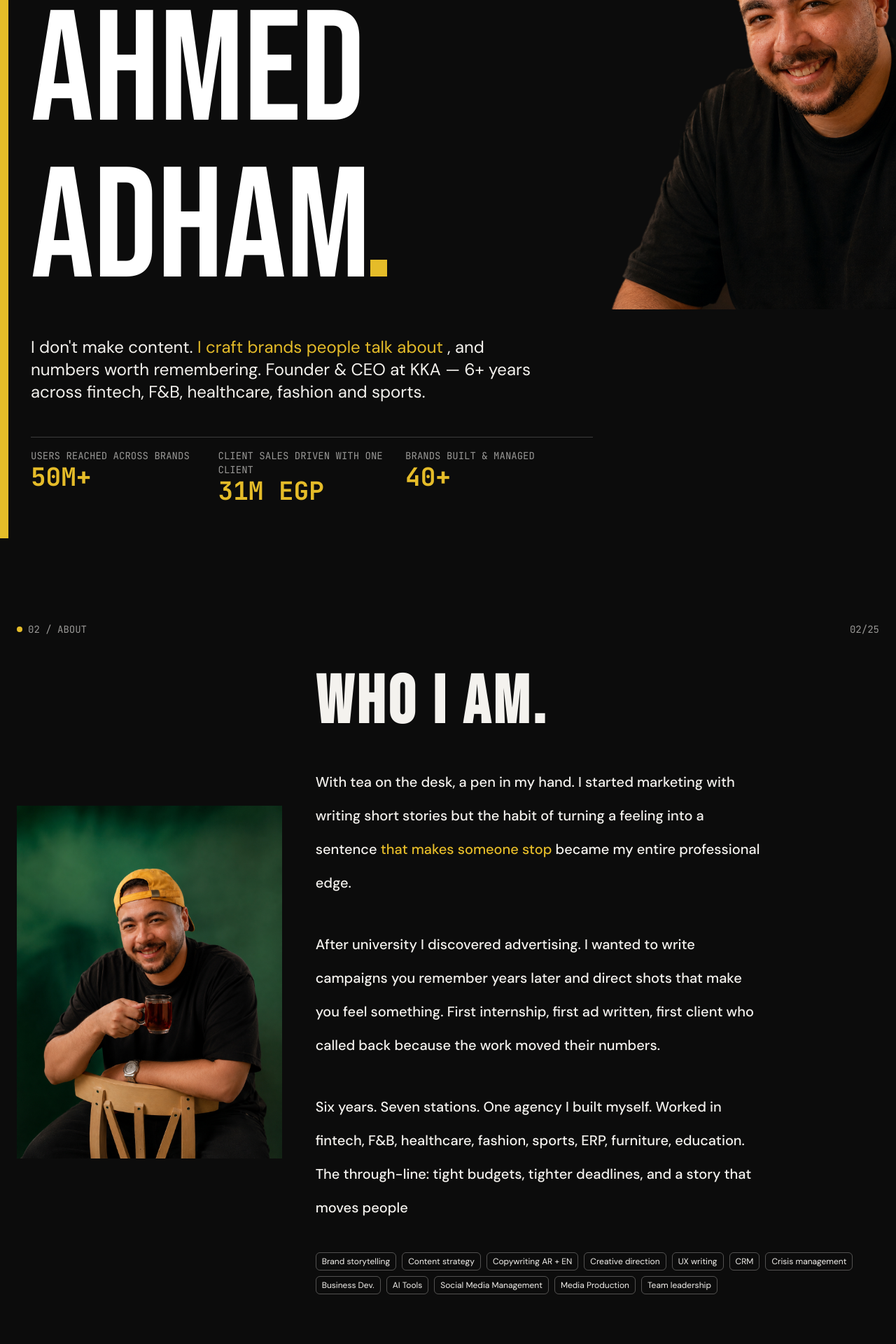
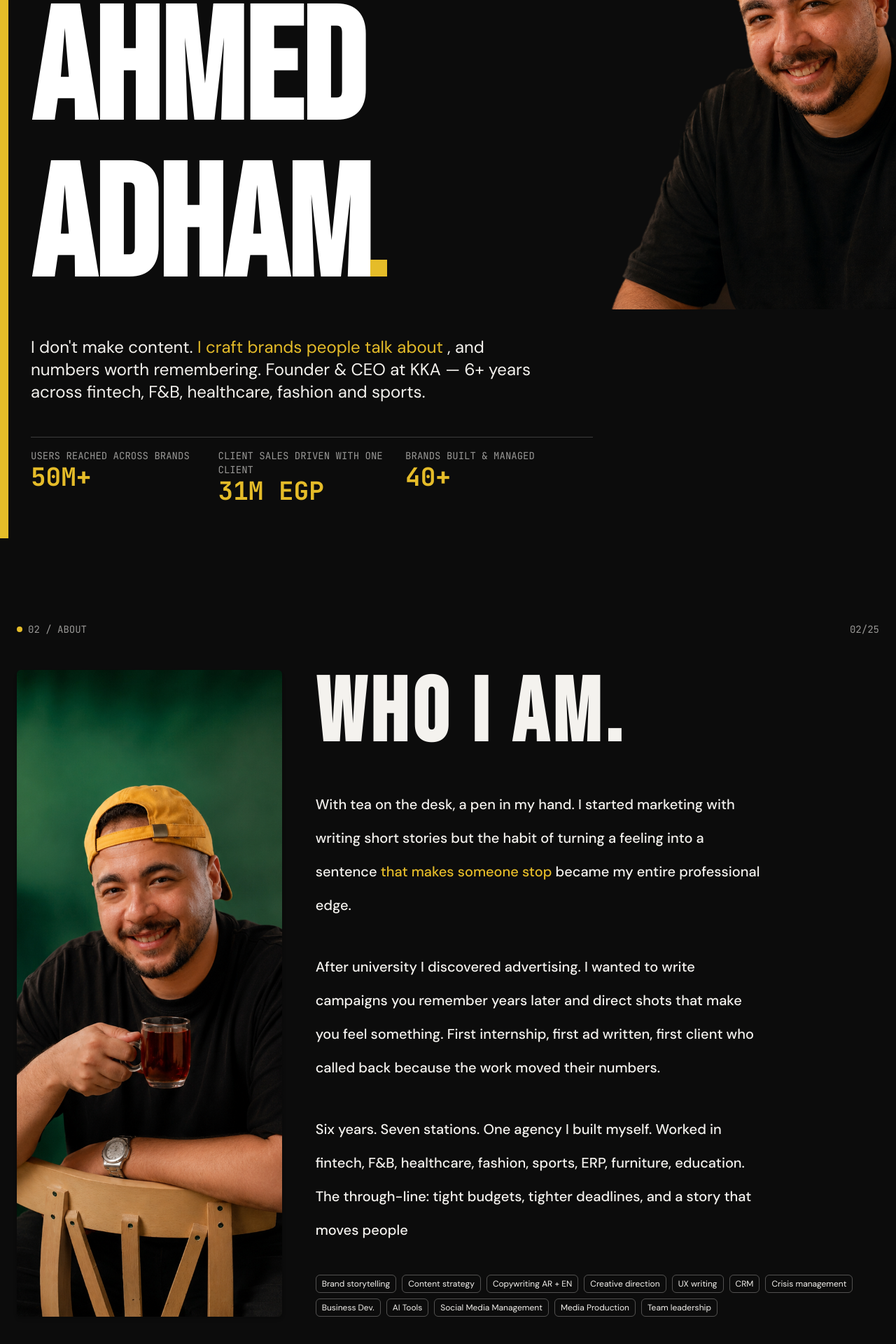
Before and after one commit to ahmedadham246-design/my-profile, a Next.js app: page / in a window 1280 px wide. Shown: the part 228-2148 px from the top of the page at 70% size. Built offline with nearby package versions, Linux system fonts and the light colour scheme.

Commit message:
style: update typography and image styling in About and Header layouts

```diff
--- a/app/layouts/About.tsx
+++ b/app/layouts/About.tsx
@@ -26,17 +26,17 @@ const About = () => {
         <div className="relative h-full order-2 lg:order-2 ">
           <Image
             src={"/images/about.png"}
-            alt="ahmed adham"
+            alt="Ahmed Adham"
             priority={true}
             loading="eager"
             fetchPriority="high"
             fill
             sizes="(max-width: 768px) 100vw, (max-width: 1200px) 50vw, 33vw"
-            className="object-contain"
+            className="object-cover rounded-md shadow-md"
           />
         </div>
         <div className="col-span-1 lg:col-span-2 flex flex-col gap-10 order-1 lg:order-2">
-          <h2 className="text-4xl lg:text-8xl font-bebas-neue tracking-wider font-bold">
+          <h2 className="text-4xl lg:text-9xl font-bebas-neue tracking-wider font-black">
             WHO I AM.
           </h2>
           <p className="about-text">
--- a/app/layouts/Header.tsx
+++ b/app/layouts/Header.tsx
@@ -21,7 +21,7 @@ const Header = () => {
             CONTENT TEAM LEAD · CREATIVE STRATEGIST
           </h3>
 
-          <h1 className="text-white text-8xl md:text-[14rem] leading-none font-bebas-neue  ">
+          <h1 className="text-white text-8xl md:text-[14rem] leading-none font-bebas-neue  font-black ">
             AHMED <br /> ADHAM
             <span className="inline-block size-6 bg-primary" />
           </h1>
```
